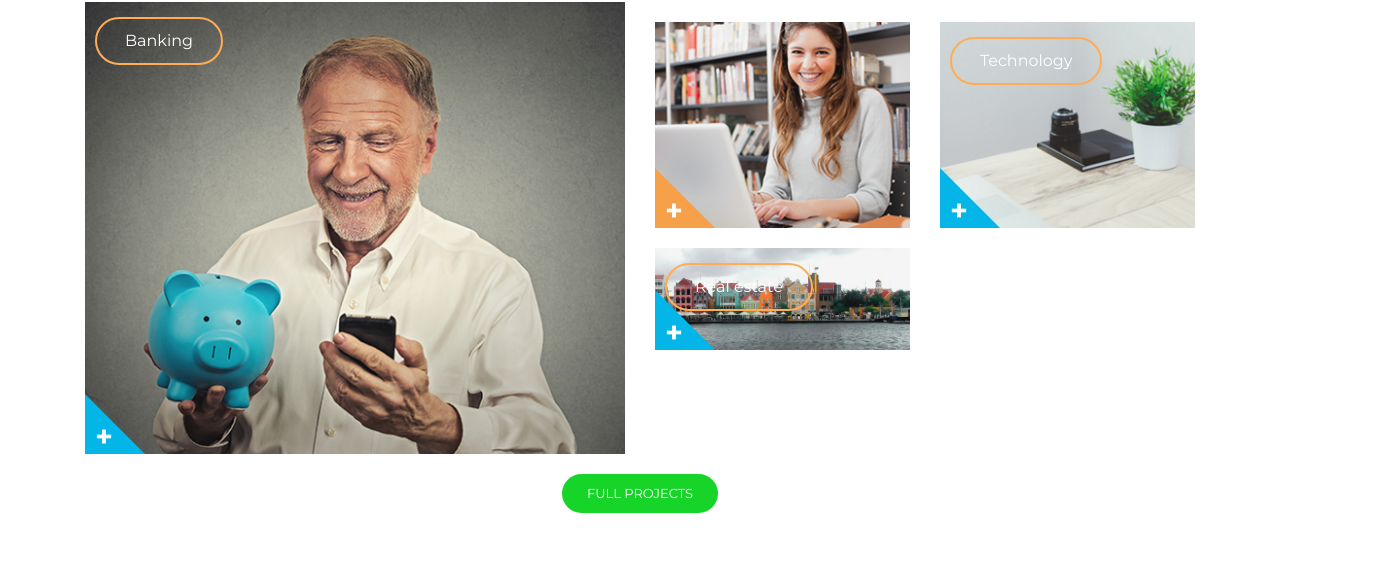
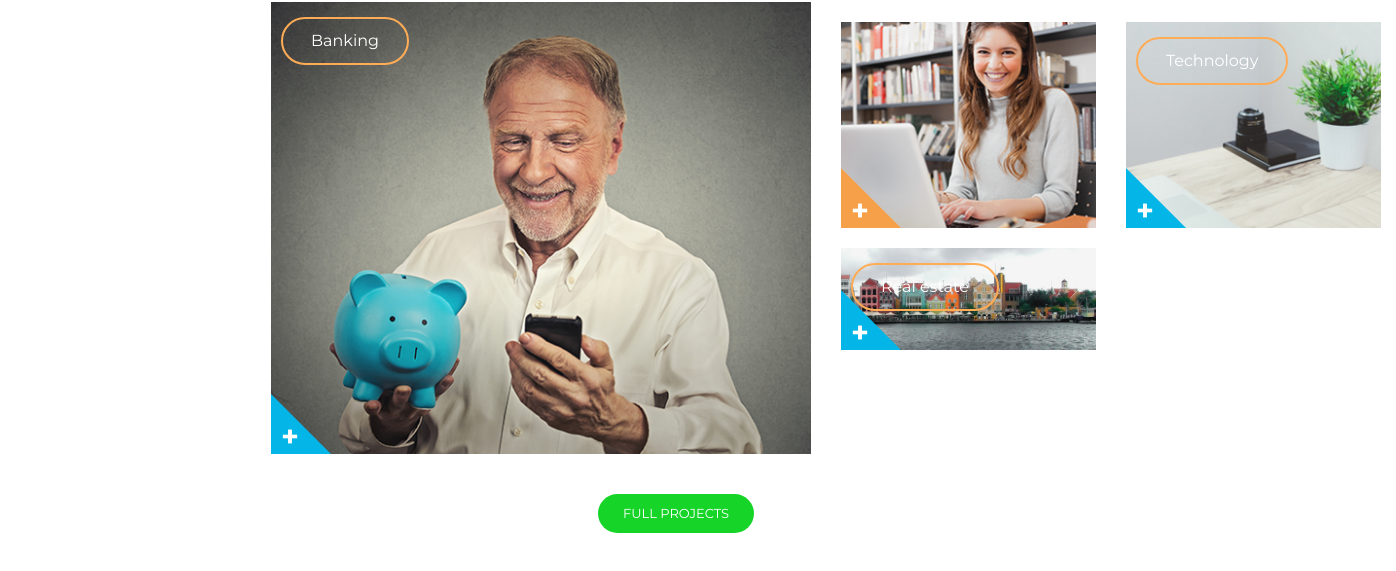
Before and after one commit to ViktorRapavyy/consult, a plain HTML site: page index.html in a window 1280 px wide. Shown: the part 93-664 px from the top of the page, 1396 px wide, since content can reach past the window. Drawn offline with nearby package versions, Linux system fonts and the light colour scheme.

Commit message:
section-projects-update2

```diff
--- a/css/style.css
+++ b/css/style.css
@@ -2,10 +2,13 @@
     margin: 0 ;
     padding: 0;
     font-family: 'Montserrat', sans-serif;
-    transition: .5s;
+
 }
+
+
 .projects{
     height: 100vh;
+    display: flex;
 }
 .small-text-section-projects{
     font-size: 14px;
@@ -57,6 +60,7 @@
     color: white;
     font-size: 12;
     font-weight: 400;
+    transition: .5s;
 
 
 }
@@ -64,6 +68,7 @@
     background: #ffac56;
     text-decoration: none;
     color: white;
+    transition: .5s;
 }
 
 .hover-button{
@@ -75,12 +80,14 @@
     color: white;
     font-weight: 700;
     z-index: 4;
+    transition: .5s;
 
 
 }
 .hover-button:hover{
     text-decoration: none;
     color: white;
+    transition: .5s;
 
 
 }
@@ -164,6 +171,29 @@
 
 
 }
+.bottom-ss{
+
+    margin: 0 auto;
+}
+.bottom-buttom{
+
+    display: inline-block;
+    color: white;
+    text-transform: uppercase;
+    background: #16d428;
+    font-size: 13px;
+    font-weight: 400;
+    padding: 10px 25px 10px 25px;
+    border-radius: 20px;
+    text-align: center;
+    margin-top: 40px;
+
+
+}
+.bottom-buttom:hover{
+    text-decoration: none;
+    color: white;
+}
 @media only screen and (min-device-width : 995px) and (max-device-width : 1200px)  {
         img{
         width: 100%;
@@ -180,12 +210,11 @@
 }
 @media only screen and (min-device-width : 750px) and (max-device-width : 995px)  {
         img{
-            max-width: 100%;
+            max-width:100%;
+
 
     }
-    .block-1{
-        ;
-    }
+
     .bt{
     margin-top: 0px;
 
@@ -194,9 +223,34 @@
         margin-top: 20px;
 
     }
-    .row{
+    .layer-19{
+        width: 550px;
 
     }
+    .layer-26{
+        width: 550px;
+
+
+    }
+    .l35-1{
+    width: 555px;
+    }
+    .projects{
+      display: block;
+    }
+    .wrapper{
+        margin-left: 20%
+    }
+    .bottom-ss{
+        margin-left: 30%
+    }
+
+.l35-2{
+    width: 555px;
+
+    }
+
+
 }
 @media screen and (max-width:750px){
     img{
@@ -213,27 +267,18 @@
     .block-2{
         margin-top: 20px;
     }
+    .projects{
+      display: block;
+    }
 }
 
-.bottom-ss{
-    margin: 0 auto;
-}
-.bottom-buttom{
 
-    display: inline-block;
-    color: white;
-    text-transform: uppercase;
-    background: #16d428;
-    font-size: 13px;
-    font-weight: 400;
-    padding: 10px 25px 10px 25px;
-    border-radius: 20px;
-    text-align: center;
-    margin-top: 20px;
+.wrapper{
+   display: flex;
+    align-items: center;
+    align-content: center;
+
 
 
 }
-.bottom-buttom:hover{
-    text-decoration: none;
-    color: white;
-}
+ //*----------------------------------------------------------------------------------------------------------------------------------------------------Project section------------------------------------------------------------------------------------------------------------------------------------  *//
--- a/index.html
+++ b/index.html
@@ -10,15 +10,16 @@
     <link rel="stylesheet" href="css/style.css">
 </head>
 <body>
-
+<!-- Project section   -->
 
     <section class="projects">
-        <div class="container">
-            <div class="row">
+        <div class="container wrapper">
+            <div class="row ">
 
-                <div class="col-lg-12 col-md-12 col-sm-12 col-xs-12"><p class="small-text-section-projects">Featured</p>
+                <div class="  col-lg-12 col-md-12 col-sm-12 col-xs-12"><p class="small-text-section-projects">Featured</p>
+
                 <h3 class="text-section-projects">Projects</h3></div>
-                <div class="  col-xl-6 col-lg-6 col-md-12 col-sm-12 col xs-12">
+                <div class="  col-xl-6 col-lg-6 col-md-12 col-sm-12 col-xs-12">
                 <img class="layer-16 gg " src="img/Layer16.png" alt="">
 
                  <a class="active-button" href="#">Banking</a>
@@ -33,7 +34,7 @@
 
 
                 </div>
-                <div class=" col-xl-6 col-lg-6 col-md-12 col-sm-12 col-xs-12">
+                <div class="  col-xl-6 col-lg-6 col-md-12 col-sm-12 col-xs-12">
                     <div class="row">
                         <div class=" block-1 block-2 ee col-lg-6 col-md-12 col-sm-12 col-xs-12"><img class="layer-19" src="img/Layer19.png" alt="">
 
@@ -63,7 +64,7 @@
 
 
 
-                        <div class=" bt block-2 col-lg-6 col-md-12 col-sm-12 col xs-12"><img class="layer-35"
+                        <div class="  bt block-2 col-lg-6 col-md-12 col-sm-12 col xs-12"><img class="layer-35"
                         src="img/Layer35.png"  style="" alt=""><a class="active-button" href="#" >Real estate</a>
                 <div class="triangle ">
                 <div style="" class="l35-2 bg-layer-19">
@@ -78,8 +79,9 @@
                 <div class=" bottom-ss"><a class="bottom-buttom" href="#">Full Projects</a></div>
             </div>
         </div>
+
     </section>
-
+    <!-- Project section   -->
     <script src="https://code.jquery.com/jquery-3.3.1.slim.min.js" integrity="sha384-q8i/X+965DzO0rT7abK41JStQIAqVgRVzpbzo5smXKp4YfRvH+8abtTE1Pi6jizo" crossorigin="anonymous"></script>
 <script src="https://cdnjs.cloudflare.com/ajax/libs/popper.js/1.14.3/umd/popper.min.js" integrity="sha384-ZMP7rVo3mIykV+2+9J3UJ46jBk0WLaUAdn689aCwoqbBJiSnjAK/l8WvCWPIPm49" crossorigin="anonymous"></script>
 <script src="https://stackpath.bootstrapcdn.com/bootstrap/4.1.3/js/bootstrap.min.js" integrity="sha384-ChfqqxuZUCnJSK3+MXmPNIyE6ZbWh2IMqE241rYiqJxyMiZ6OW/JmZQ5stwEULTy" crossorigin="anonymous"></script>
```
